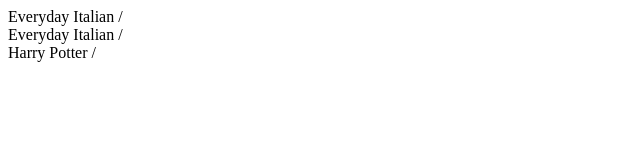
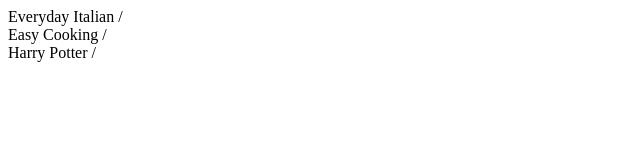
Before and after one commit to ysy7/ui-ux, a plain HTML site: page (ch)-06_2-xml-tutorial 및 실습자료/c6_ex2(xml)/3.books/advance_change_element3.html in a window 1280 px wide. Shown: the full height of the page, 0-640 px from the left. Drawn offline with Linux system fonts and the light colour scheme.

Commit message:
advance_change_element3

```diff
--- a/(ch)-06_2-xml-tutorial 및 실습자료/c6_ex2(xml)/3.books/advance_change_element3.html
+++ b/(ch)-06_2-xml-tutorial 및 실습자료/c6_ex2(xml)/3.books/advance_change_element3.html
@@ -18,6 +18,7 @@
 		x = xmlDoc.getElementsByTagName("title")[0].childNodes[0];
 		x.nodeValue = "Easy Cooking";
 
+		txt = x.nodeValue;
 		document.write(txt+" /");
 		document.write("<br>");
 		y = xmlDoc.getElementsByTagName("title")[1].childNodes[0];
```
